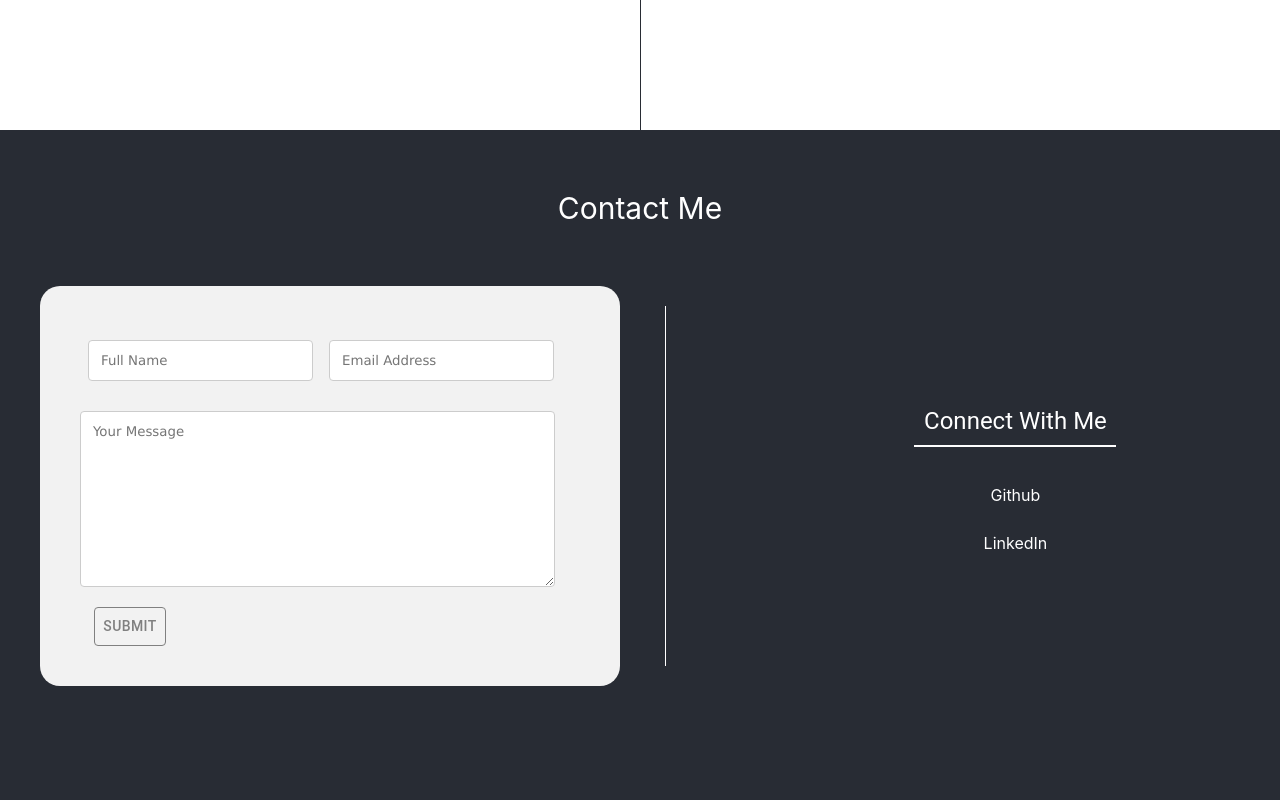
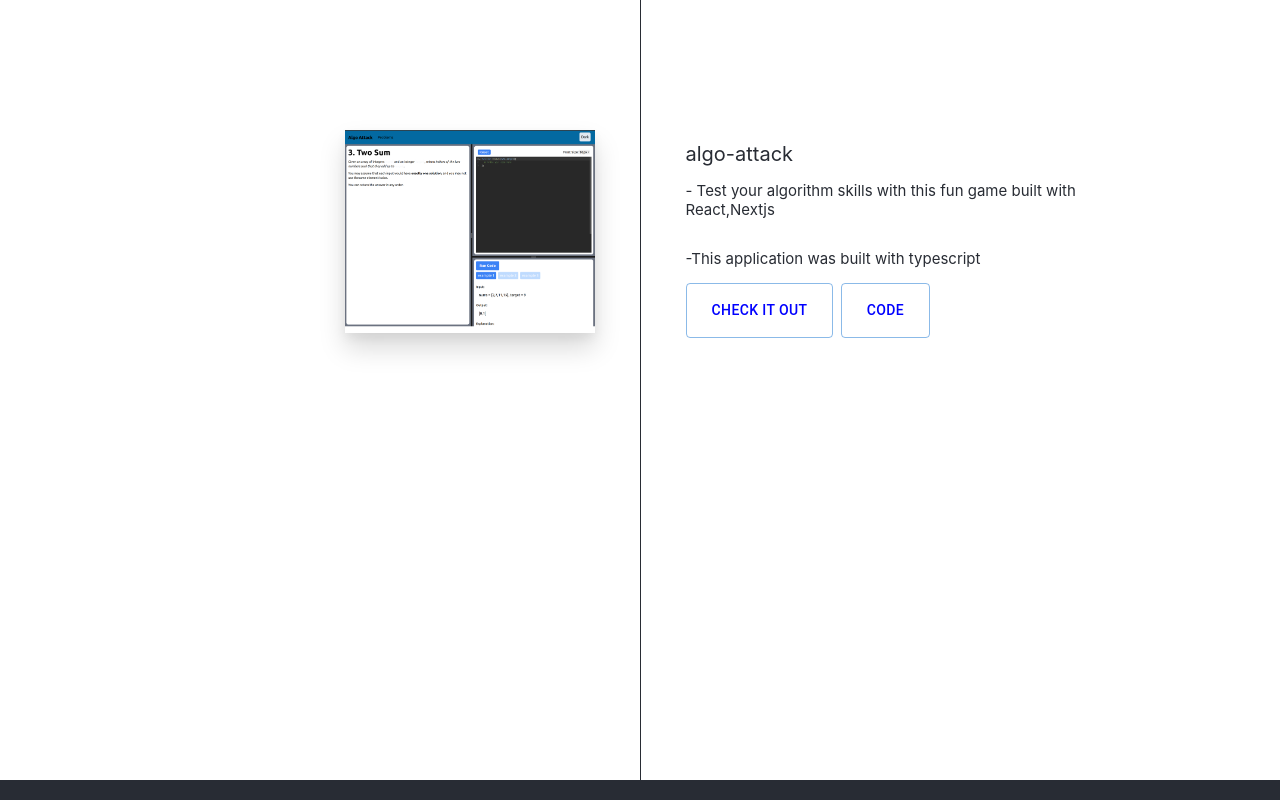
Before and after one commit to joshconstine/josh-website, a React (Create React App) app: page / in a window 1280 px wide. Shown: the part 4800-5600 px from the top of the page. Built offline with nearby package versions, Linux system fonts and the light colour scheme.

Commit message:
added new project

```diff
--- a/src/Projects.js
+++ b/src/Projects.js
@@ -10,8 +10,6 @@ function Projects() {
       <Box className="horizontalLine" />
       <Box sx={{ display: "flex", width: "100%", justifyContent: "center" }}>
         <Box className="sideByside">
-          {/* <p className="bold">2022</p> */}
-          <p>Personal Project</p>
           <Box className="pop">
             <img src="foodley.png" alt="img" className="projectImg" />
           </Box>
@@ -59,6 +57,51 @@ function Projects() {
             </Button>
           </div>
         </Box>
+      </Box>{" "}
+      <Box sx={{ display: "flex", width: "100%", justifyContent: "center" }}>
+        <Box className="sideByside">
+          <Box className="pop">
+            <img src="algo.png" alt="img" className="projectImg" />
+          </Box>
+        </Box>
+        <Box
+          className="verticalLine"
+          sx={{ backgroundColor: "#282c34", height: 650 }}
+        />
+        <Box className="sideBysideR" sx={{ alignItems: "flex-start" }}>
+          <Typography variant="p" sx={{ fontSize: 20, paddingTop: 1.5 }}>
+            algo-attack
+          </Typography>
+          <p className="alignL">
+            - Test your algorithm skills with this fun game built with
+            React,Nextjs
+          </p>
+          <p className="alignL">-This application was built with typescript</p>
+
+          <div>
+            <Button
+              href="https://algo-attack.vercel.app/"
+              target="_blank"
+              className="buttonlink"
+              variant="outlined"
+            >
+              <Typography variant="p" sx={{ color: "blue" }}>
+                check it out
+              </Typography>
+            </Button>{" "}
+            <Button
+              secondary
+              href="https://github.com/joshconstine/algo-attack"
+              target="_blank"
+              className="buttonlink"
+              variant="outlined"
+            >
+              <Typography variant="p" sx={{ color: "blue" }}>
+                code
+              </Typography>
+            </Button>
+          </div>
+        </Box>
       </Box>
     </Box>
   );
```
Also changed, not shown: public/algo.png (added).
